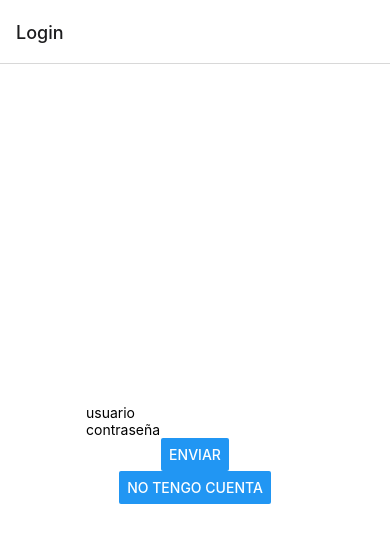
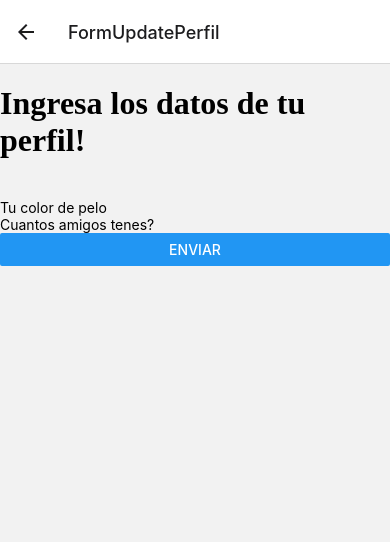
Before and after one commit to alberinfo/ejercicioLoginDaiFront, a React Native app: screen /FormUpdatePerfil in a window 390 px wide. Shown: the top 542 px of the page. Built offline with nearby package versions, Linux system fonts and the light colour scheme.

Commit message:
finished

```diff
--- a/App.js
+++ b/App.js
@@ -5,6 +5,7 @@ import Registro from './src/components/registro';
 import Home from './src/components/Home';
 import { createContext, useState } from 'react';
 import userContext from './context';
+import FormUpdatePerfil from "./src/components/FormUpdatePerfil.js"
 
 const Stack = createNativeStackNavigator();
 
@@ -22,6 +23,7 @@ export default function App() {
           <Stack.Screen name="Login" component={Login}/>
           <Stack.Screen name="Registro" component={Registro}/>
           <Stack.Screen name="Home" component={Home}/>
+          <Stack.Screen name="FormUpdatePerfil" component={FormUpdatePerfil}/>
         </Stack.Navigator>
       </userContext.Provider>
     </NavigationContainer>
--- /dev/null
+++ b/src/components/FormPerfil.js
@@ -0,0 +1,31 @@
+import axios from "axios";
+import { useContext, useState } from "react";
+import { Button, TextInput, View } from "react-native-web";
+import userContext from '../../context';
+
+export default function FormPerfil() {
+    const context = useContext(userContext);
+
+    const [pelo, setPelo] = useState();
+    const [amigos, setAmigos] = useState();
+
+    async function handle() {
+        try {
+            const resp = await axios.post("http://localhost:8080/perfil", {username: context.usuario.name, perfil: {colorDePelo: pelo, cantAmigos: amigos}}, {headers: {'Authorization': context.usuario.sessionId}});
+            context.setReload(true);
+        } catch (err) {
+            console.log(err);
+            return err;
+        }
+    }
+
+    return (
+        <View>
+            <h1>Ingresa los datos de tu perfil!</h1>
+            <br/>
+            <TextInput placeholder="Tu color de pelo" onChangeText={(pelo) => setPelo(pelo)}/>
+            <TextInput placeholder="Cuantos amigos tenes?" onChangeText={(amigos) => setAmigos(amigos)} />
+            <Button title="Enviar" onPress={handle}/>
+        </View>
+    )
+}
--- /dev/null
+++ b/src/components/FormUpdatePerfil.js
@@ -0,0 +1,35 @@
+import { useNavigation } from "@react-navigation/native";
+import axios from "axios";
+import { useContext, useState } from "react";
+import { Button, TextInput, View } from "react-native-web";
+import userContext from "../../context";
+
+export default function FormUpdatePerfil() {
+    const context = useContext(userContext)
+
+    const [pelo, setPelo] = useState();
+    const [amigos, setAmigos] = useState();
+
+    const navigation = useNavigation();
+
+    async function handle() {
+        try {
+            const resp = await axios.put("http://localhost:8080/perfil", {username: context.usuario.name, perfil: {colorDePelo: pelo, cantAmigos: amigos}}, {headers: {'Authorization': context.usuario.sessionId}});
+            context.setReload(true);
+            navigation.navigate("Home");
+        } catch (err) {
+            console.log(err);
+            return err;
+        }
+    }
+
+    return (
+        <View>
+            <h1>Ingresa los datos de tu perfil!</h1>
+            <br/>
+            <TextInput placeholder="Tu color de pelo" onChangeText={(pelo) => setPelo(pelo)}/>
+            <TextInput placeholder="Cuantos amigos tenes?" onChangeText={(amigos) => setAmigos(amigos)} />
+            <Button title="Enviar" onPress={handle}>Enviar</Button>
+        </View>
+    )
+}
--- a/src/components/Home.js
+++ b/src/components/Home.js
@@ -3,52 +3,36 @@ import axios from "axios";
 import { useContext, useEffect, useState } from "react";
 import { View, StyleSheet, TextInput, Button } from "react-native-web";
 import userContext from "../../context";
+import FormPerfil from "./FormPerfil";
 
 function Home() {
     const navigation = useNavigation();
 
     const context = useContext(userContext);
 
-    const [pelo, setPelo] = useState();
-    const [amigos, setAmigos] = useState();
+    const [shouldPost, setShouldPost] = useState();
 
     useEffect(() => {
         const callerFunc = async () => {
             const resp = await axios.get(`http://localhost:8080/perfil/${context.usuario.name}`, {headers: {'Authorization': context.usuario.sessionId}});
             context.setPerfil(resp.data);
+            setShouldPost(!(typeof resp.data === "object"));
         }
 
         callerFunc();
     }, [context.reloadPage]);
 
-    async function handle() {
-        try {
-            const resp = await axios.post("http://localhost:8080/perfil", {username: context.usuario.name, perfil: {colorDePelo: pelo, cantAmigos: amigos}}, {headers: {'Authorization': context.usuario.sessionId}});
-            context.setReload(true);
-        } catch (err) {
-            console.log(err);
-            return err;
-        }
-    }
-
-    let shouldPost = !(typeof context.perfil === "object");
-
     return (
         <View style={styles.container}>
             {
                 shouldPost ?
-                <View>
-                    <h1>Ingresa los datos de tu perfil!</h1>
-                    <br/>
-                    <TextInput placeholder="Tu color de pelo" onChangeText={(pelo) => setPelo(pelo)}/>
-                    <TextInput placeholder="Cuantos amigos tenes?" onChangeText={(amigos) => setAmigos(amigos)} />
-                    <Button title="Enviar" onPress={handle}/>
-                </View>
+                <FormPerfil></FormPerfil>
                 :
                 <View>
                     <h1>Bienvenido {context.usuario.name}</h1>
                     <h2>Color de pelo: {context.perfil.colorDePelo}</h2>
                     <h2>Cantidad de amigos: {context.perfil.cantAmigos}</h2>
+                    <Button  title="Update" onPress={() => {setShouldPost(true); navigation.navigate("FormUpdatePerfil")}}/>
                 </View>
             }
         </View>
```
